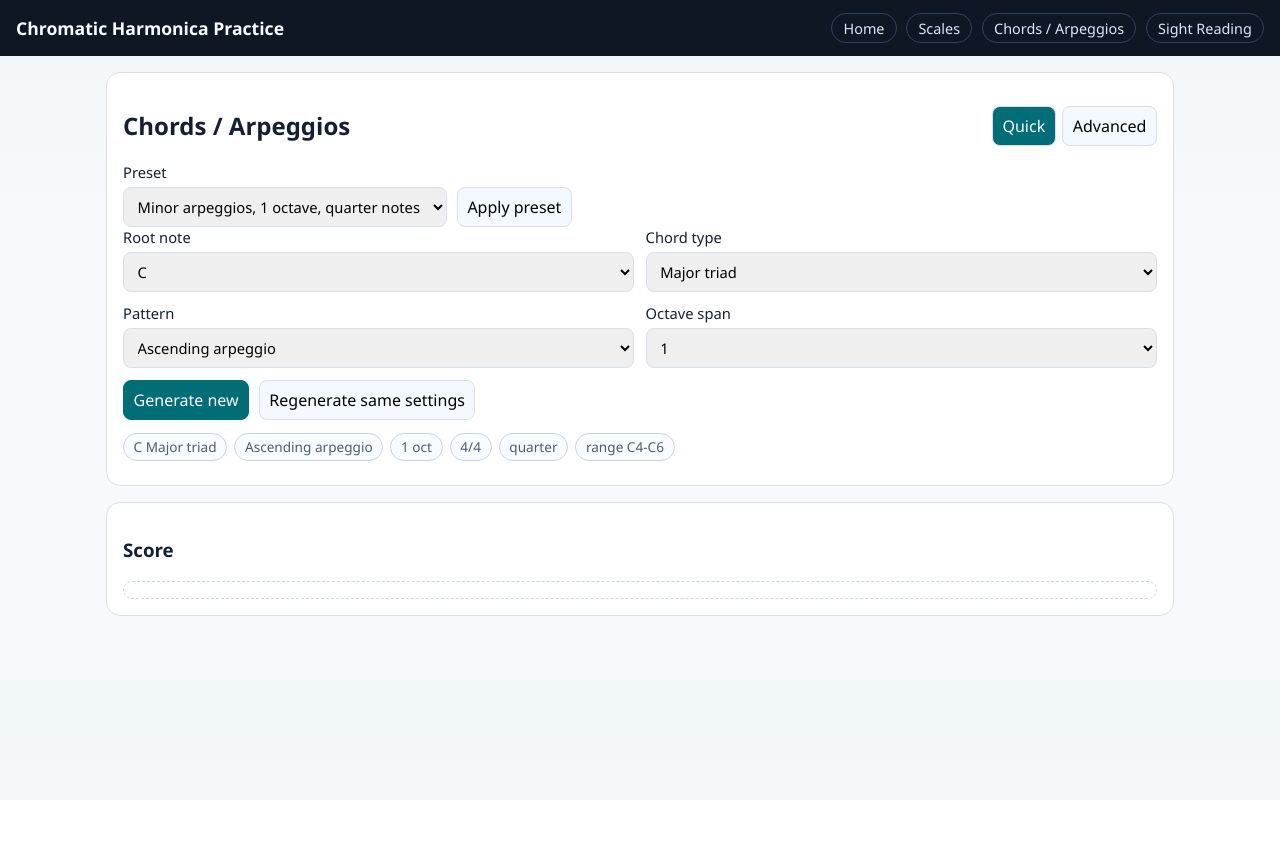
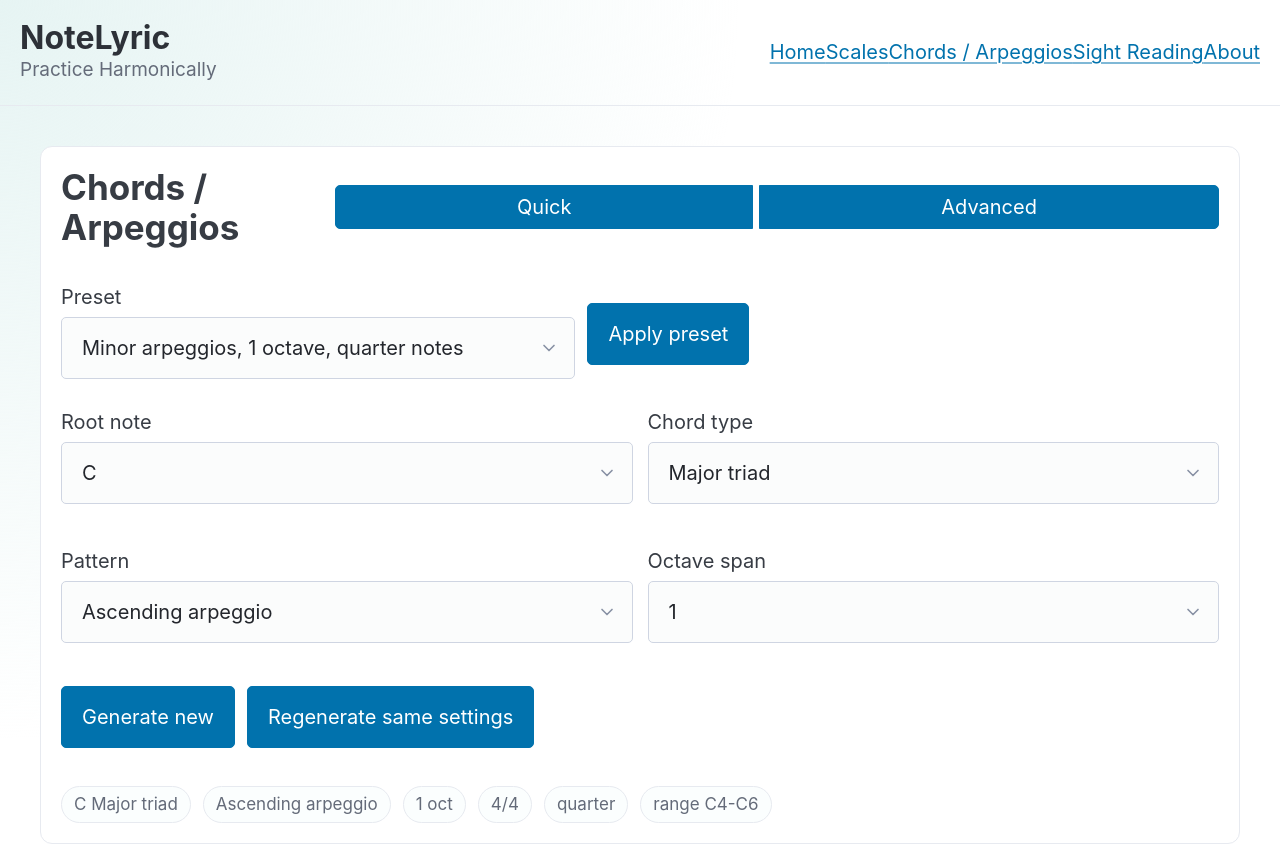
Before and after one commit to farshad-jfz/NoteLyric, a Next.js app: page /chords in a window 1280 px wide. Shown: the top 844 px of the page. Before the commit the page ends 800 px from the top, so only its background shows below. Built offline with nearby package versions, Linux system fonts and the light colour scheme.

Commit message:
update UI and add about

```diff
--- a/package.json
+++ b/package.json
@@ -1,5 +1,5 @@
 {
-  "name": "chromatic-harmonica-practice",
+  "name": "notelyric",
   "version": "0.1.0",
   "private": true,
   "scripts": {
@@ -10,6 +10,7 @@
     "test": "vitest run"
   },
   "dependencies": {
+    "@picocss/pico": "^2.0.6",
     "next": "^15.5.12",
     "opensheetmusicdisplay": "^1.4.5",
     "react": "19.0.0",
--- a/src/app/globals.css
+++ b/src/app/globals.css
@@ -1,57 +1,44 @@
+@import "@picocss/pico/css/pico.min.css";
+
 :root {
-  --bg: #f7f8fb;
-  --panel: #ffffff;
-  --ink: #142031;
-  --muted: #4f5d73;
-  --line: #d8deea;
-  --brand: #006d77;
-  --brand-2: #83c5be;
+  --pico-font-family: "Inter", "Segoe UI", sans-serif;
+  --pico-primary: #0f6b6f;
+  --pico-primary-hover: #0d5f63;
+  --pico-primary-focus: rgba(15, 107, 111, 0.2);
+  --pico-card-background-color: #ffffff;
+  --pico-background-color: #f6faf9;
 }
 
-* { box-sizing: border-box; }
-
 body {
-  margin: 0;
-  font-family: "Segoe UI", "Helvetica Neue", sans-serif;
-  color: var(--ink);
-  background: linear-gradient(180deg, #f2f7f9, #f8f9fc 40%);
+  background: radial-gradient(circle at top left, #e6f4f3, transparent 45%), var(--pico-background-color);
 }
 
 .site-header {
-  position: sticky;
-  top: 0;
-  background: #0f1724;
-  color: #f9fbff;
-  padding: 0.8rem 1rem;
   display: flex;
   align-items: center;
   justify-content: space-between;
-  z-index: 5;
+  gap: 1rem;
+  padding-top: 1rem;
+  padding-bottom: 1rem;
+  border-bottom: 1px solid var(--pico-muted-border-color);
+  margin-bottom: 1rem;
 }
 
-.site-header h1 { margin: 0; font-size: 1.1rem; }
-
-.site-header nav { display: flex; gap: 0.6rem; flex-wrap: wrap; }
-
-.site-header a {
-  color: #dbe7ff;
-  text-decoration: none;
-  border: 1px solid #304362;
-  border-radius: 999px;
-  padding: 0.3rem 0.7rem;
-  font-size: 0.9rem;
+.site-header h1 {
+  margin: 0;
+  font-size: 1.6rem;
 }
 
-.site-main {
-  max-width: 1100px;
-  margin: 1rem auto;
-  padding: 0 1rem 2rem;
+.slogan {
+  margin: 0;
+  color: var(--pico-muted-color);
+  font-size: 0.95rem;
 }
 
 .panel {
-  background: var(--panel);
-  border: 1px solid var(--line);
-  border-radius: 14px;
+  background: var(--pico-card-background-color);
+  border: 1px solid var(--pico-muted-border-color);
+  border-radius: 12px;
   padding: 1rem;
   margin-bottom: 1rem;
 }
@@ -60,102 +47,92 @@ body {
   display: flex;
   justify-content: space-between;
   align-items: center;
-  gap: 0.8rem;
+  gap: 1rem;
+  margin-bottom: 0.5rem;
 }
 
-.mode-toggle { display: flex; gap: 0.4rem; }
-.mode-toggle button.active { background: var(--brand); color: #fff; }
+.mode-toggle {
+  display: inline-flex;
+  gap: 0.35rem;
+}
+
+.mode-toggle button {
+  margin: 0;
+  padding: 0.3rem 0.65rem;
+}
+
+.mode-toggle .active {
+  background: var(--pico-primary);
+  border-color: var(--pico-primary);
+  color: white;
+}
+
+.grid-2,
+.grid-3 {
+  display: grid;
+  gap: 0.75rem;
+}
 
 .grid-2 {
-  display: grid;
   grid-template-columns: repeat(2, minmax(0, 1fr));
-  gap: 0.7rem;
 }
 
 .grid-3 {
-  display: grid;
   grid-template-columns: repeat(3, minmax(0, 1fr));
-  gap: 0.7rem;
 }
 
-label {
-  display: flex;
-  flex-direction: column;
-  gap: 0.3rem;
-  font-size: 0.92rem;
-}
-
-input, select, button {
-  font: inherit;
-  padding: 0.5rem 0.6rem;
-  border-radius: 8px;
-  border: 1px solid var(--line);
-}
-
-button, .link-button {
-  cursor: pointer;
-  background: #f4f8ff;
-}
-
-button.primary {
-  background: var(--brand);
-  color: white;
-  border-color: var(--brand);
-}
-
-.button-row {
+.button-row,
+.preset-row,
+.summary-row {
   display: flex;
   gap: 0.6rem;
   flex-wrap: wrap;
-  margin: 0.8rem 0;
-}
-
-.preset-row {
-  display: flex;
-  gap: 0.6rem;
-  align-items: flex-end;
-  flex-wrap: wrap;
+  align-items: center;
+  margin-top: 0.75rem;
 }
 
 .summary-row {
-  display: flex;
-  gap: 0.45rem;
-  flex-wrap: wrap;
-  margin: 0.5rem 0;
+  margin-top: 0.9rem;
 }
 
 .chip {
-  border: 1px solid #c8d3e8;
+  border: 1px solid var(--pico-muted-border-color);
+  padding: 0.25rem 0.6rem;
   border-radius: 999px;
-  padding: 0.2rem 0.6rem;
-  color: var(--muted);
   font-size: 0.85rem;
-  background: #f8fbff;
+  color: var(--pico-muted-color);
+  background: #fbfefe;
 }
 
 .score-surface {
   overflow-x: auto;
-  padding: 0.5rem;
-  border: 1px dashed #cdd6e5;
+  padding: 0.65rem;
+  border: 1px dashed var(--pico-muted-border-color);
   border-radius: 10px;
-  background: #fff;
+  background: white;
 }
 
 .error {
-  color: #a01d2f;
-  background: #ffeef1;
-  border: 1px solid #f2c7cf;
+  color: #8d1b2a;
+  background: #fff1f3;
+  border: 1px solid #f1c7cd;
   border-radius: 8px;
-  padding: 0.5rem;
+  padding: 0.6rem;
 }
 
-.link-button {
-  text-decoration: none;
-  border: 1px solid var(--line);
+details > summary {
+  cursor: pointer;
+  margin: 0.7rem 0;
 }
 
-@media (max-width: 820px) {
-  .grid-2, .grid-3 {
+@media (max-width: 900px) {
+  .site-header {
+    flex-direction: column;
+    align-items: flex-start;
+  }
+
+  .grid-2,
+  .grid-3 {
     grid-template-columns: 1fr;
   }
 }
--- a/src/app/layout.tsx
+++ b/src/app/layout.tsx
@@ -3,24 +3,28 @@ import Link from "next/link";
 import type { ReactNode } from "react";
 
 export const metadata = {
-  title: "Chromatic Harmonica Practice",
-  description: "Browser-first notation trainer for scales, arpeggios, and sight reading"
+  title: "NoteLyric",
+  description: "Practice Harmonically"
 };
 
 export default function RootLayout({ children }: { children: ReactNode }) {
   return (
     <html lang="en">
       <body>
-        <header className="site-header">
-          <h1>Chromatic Harmonica Practice</h1>
+        <header className="site-header container-fluid">
+          <div>
+            <h1>NoteLyric</h1>
+            <p className="slogan">Practice Harmonically</p>
+          </div>
           <nav>
             <Link href="/">Home</Link>
             <Link href="/scales">Scales</Link>
             <Link href="/chords">Chords / Arpeggios</Link>
             <Link href="/sight-reading">Sight Reading</Link>
+            <Link href="/about">About</Link>
           </nav>
         </header>
-        <main className="site-main">{children}</main>
+        <main className="container">{children}</main>
       </body>
     </html>
   );
```
Also changed, not shown: src/app/about/page.tsx (added, +23 -0 lines), src/app/page.tsx (+10 -7 lines), 2 other files (tests, documents, lock files or other folders).
